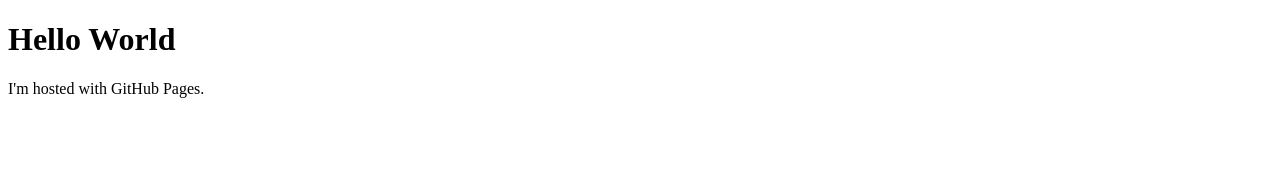
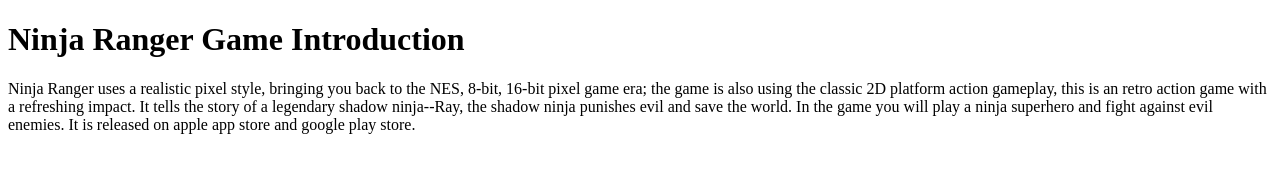
Before and after one commit to ninjaranger/ninjaranger.github.io, a plain HTML site: page index.html in a window 1280 px wide. Drawn offline with Linux system fonts and the light colour scheme.

Commit message:
Update index.html

```diff
--- a/index.html
+++ b/index.html
@@ -1,7 +1,7 @@
 <!DOCTYPE html>
 <html>
 <body>
-<h1>Hello World</h1>
-<p>I'm hosted with GitHub Pages.</p>
+    <h1>Ninja Ranger Game Introduction</h1>
+    <p>Ninja Ranger uses a realistic pixel style, bringing you back to the NES, 8-bit, 16-bit pixel game era; the game is also using the classic 2D platform action gameplay, this is an retro action game with a refreshing impact. It tells the story of a legendary shadow ninja--Ray, the shadow ninja punishes evil and save the world. In the game you will play a ninja superhero and fight against evil enemies. It is released on apple app store and google play store.</p>
 </body>
 </html>
```
